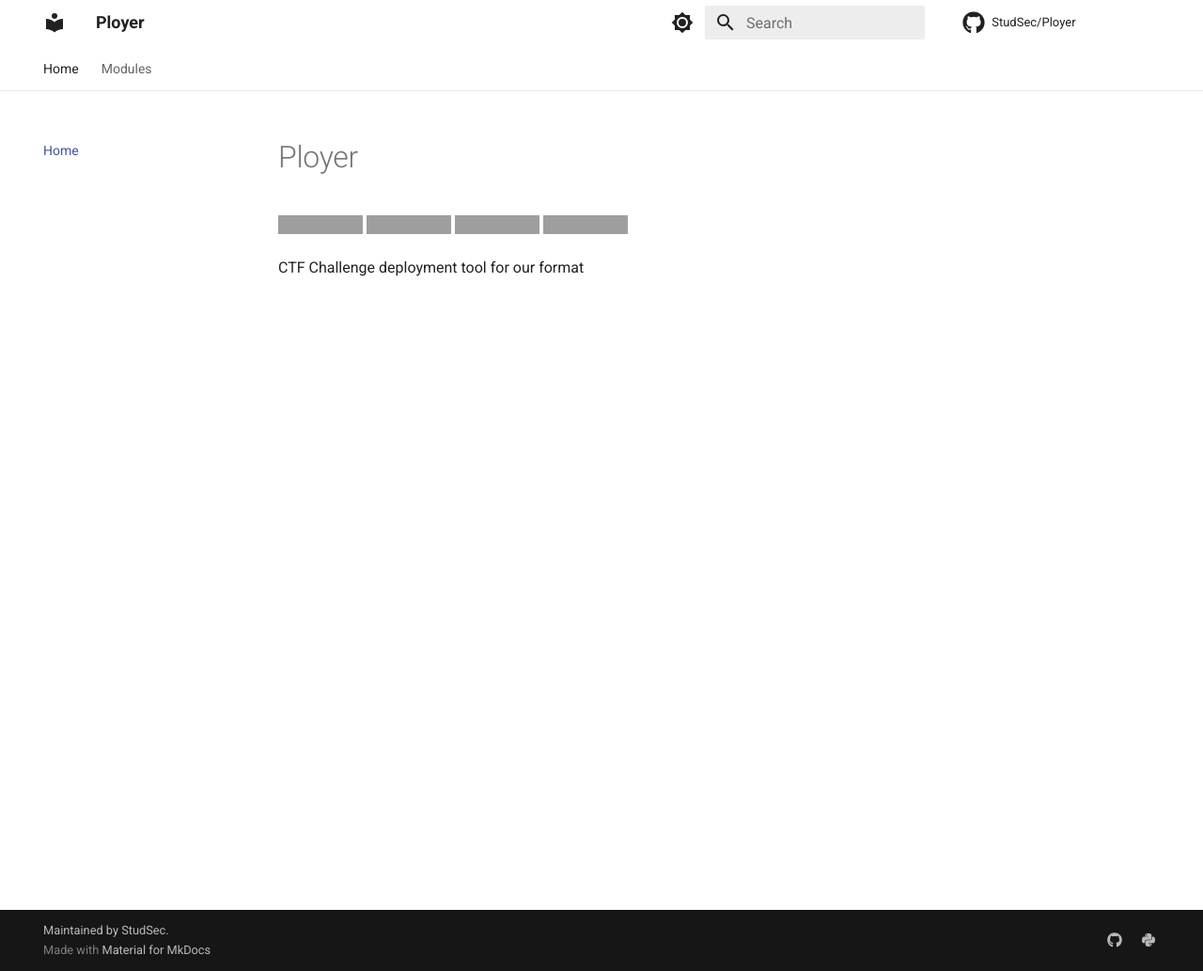
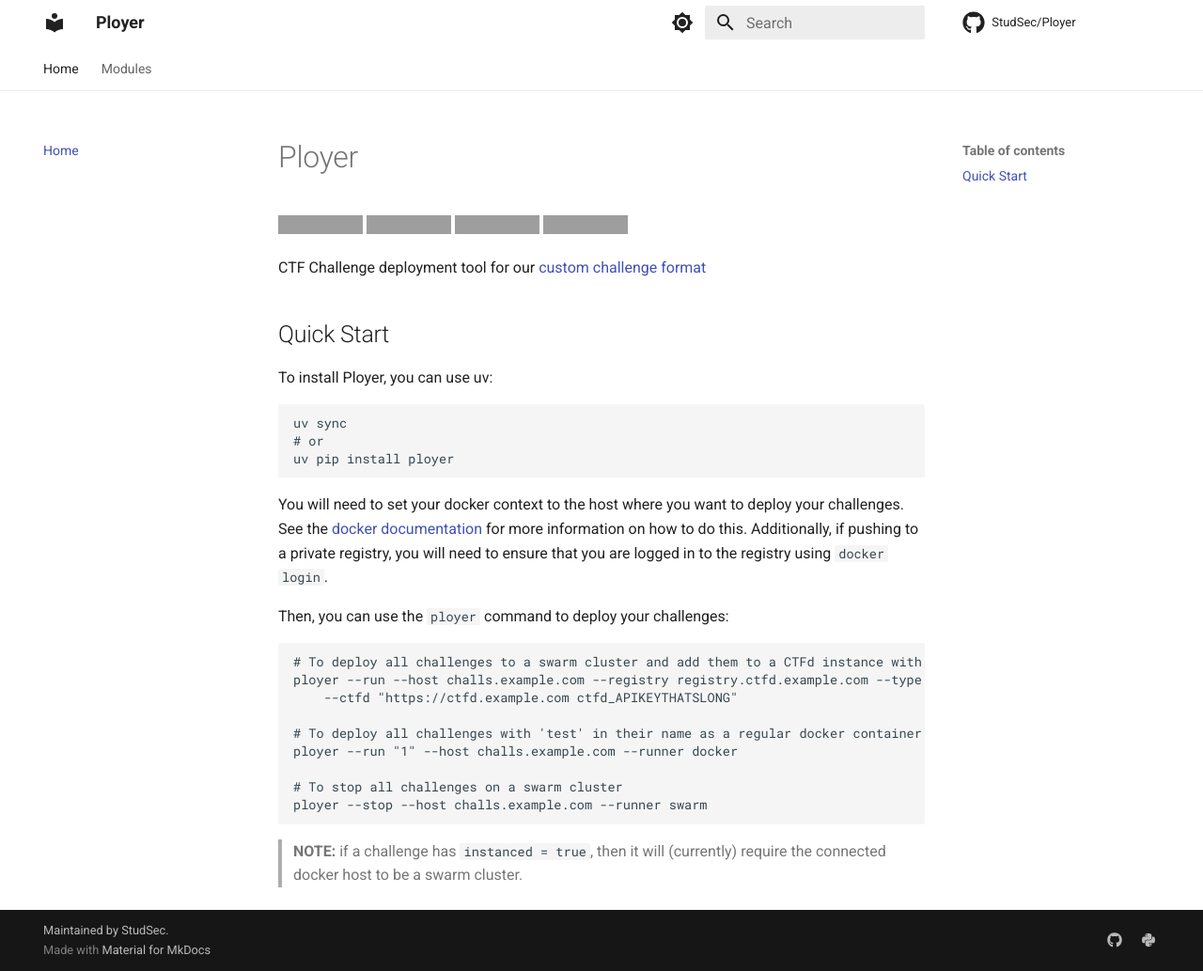
Before and after one commit to StudSec/Ployer, an MkDocs documentation site: the page built from docs/index.md, in a window 1280 px wide and 1033 px high. Shown: the whole window at 94% size. Built offline with MkDocs 1.6.1 and Material for MkDocs 9.7.7, drawn with Linux system fonts in a browser that asks for light colours; comment, search, counter and statistics services are not loaded; grey boxes are pictures that could not be loaded.

Commit message:
feat: quick start documentation

````diff
--- a/docs/index.md
+++ b/docs/index.md
@@ -5,4 +5,36 @@
 [![Commit activity](https://img.shields.io/github/commit-activity/m/StudSec/Ployer)](https://img.shields.io/github/commit-activity/m/StudSec/Ployer)
 [![License](https://img.shields.io/github/license/StudSec/Ployer)](https://img.shields.io/github/license/StudSec/Ployer)
 
-CTF Challenge deployment tool for our format
+CTF Challenge deployment tool for our [custom challenge format](https://studsec.github.io/Challenges-Examples/)
+
+## Quick Start
+
+To install Ployer, you can use uv:
+
+```bash
+uv sync
+# or
+uv pip install ployer
+```
+
+You will need to set your docker context to the host where you want to deploy your challenges. See the
+[docker documentation](https://docs.docker.com/engine/context/working-with-contexts/) for more information on how to do
+this. Additionally, if pushing to a private registry, you will need to ensure that you are logged in to the registry
+using `docker login`.
+
+Then, you can use the `ployer` command to deploy your challenges:
+
+```bash
+# To deploy all challenges to a swarm cluster and add them to a CTFd instance with static scoring.
+ployer --run --host challs.example.com --registry registry.ctfd.example.com --type static --runner swarm \
+    --ctfd "https://ctfd.example.com ctfd_APIKEYTHATSLONG"
+
+# To deploy all challenges with 'test' in their name as a regular docker container
+ployer --run "1" --host challs.example.com --runner docker
+
+# To stop all challenges on a swarm cluster
+ployer --stop --host challs.example.com --runner swarm
+```
+
+> **NOTE:** if a challenge has `instanced = true`, then it will (currently) require the connected docker host to be a
+swarm cluster.
````
